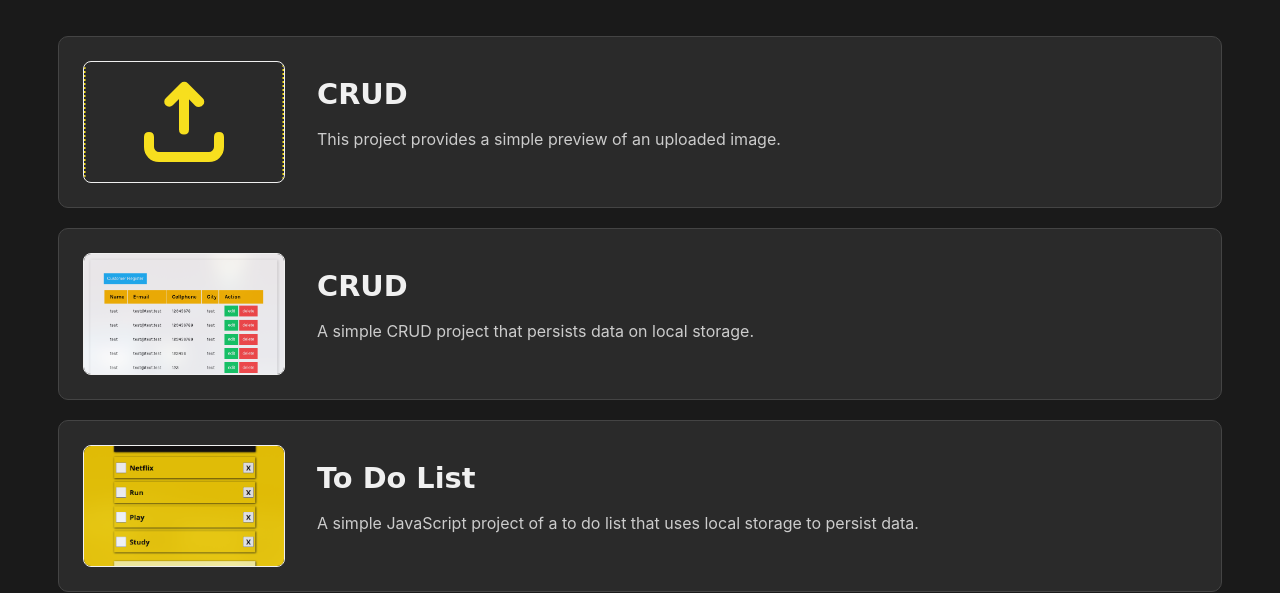
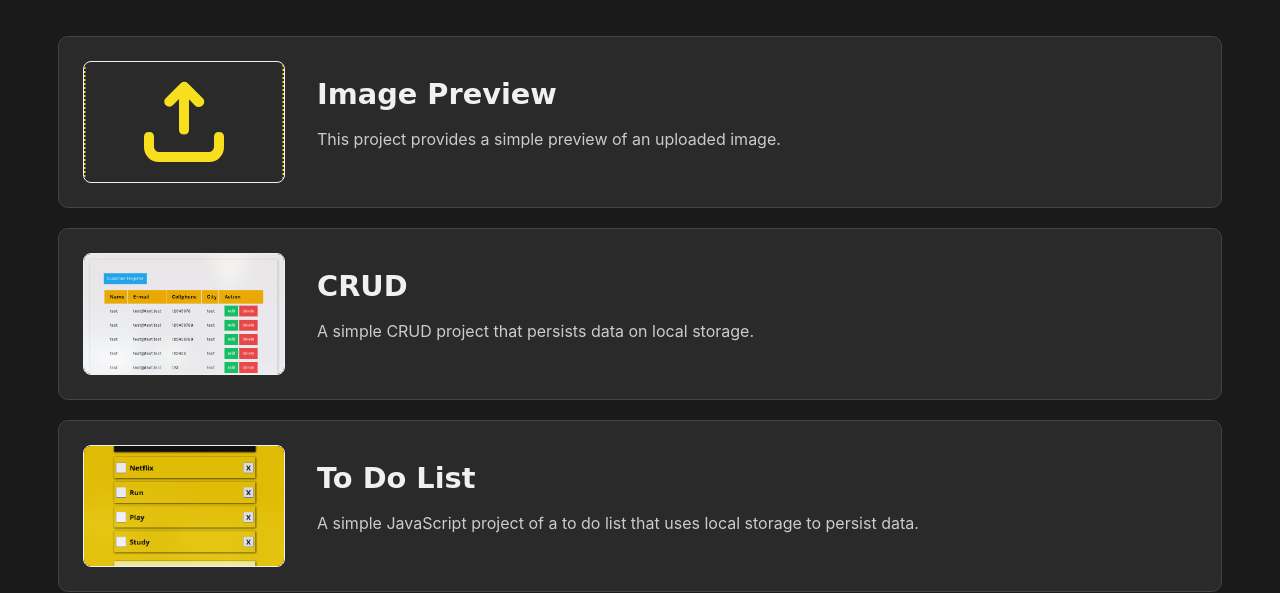
Before and after one commit to fap233/pavin.me, a plain HTML site: page portfolio.html in a window 1280 px wide. Shown: the part 244-837 px from the top of the page. Drawn offline with Linux system fonts and the light colour scheme.

Commit message:
ty po fix

```diff
--- a/portfolio.html
+++ b/portfolio.html
@@ -29,7 +29,7 @@
             />
           </div>
           <div class="project-description">
-            <h2>CRUD</h2>
+            <h2>Image Preview</h2>
             <p>This project provides a simple preview of an uploaded image.</p>
           </div>
         </a>
```
